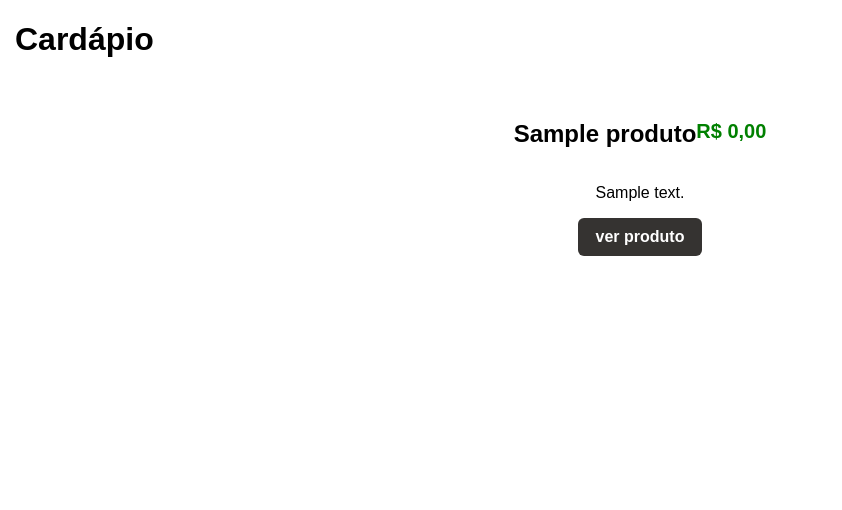
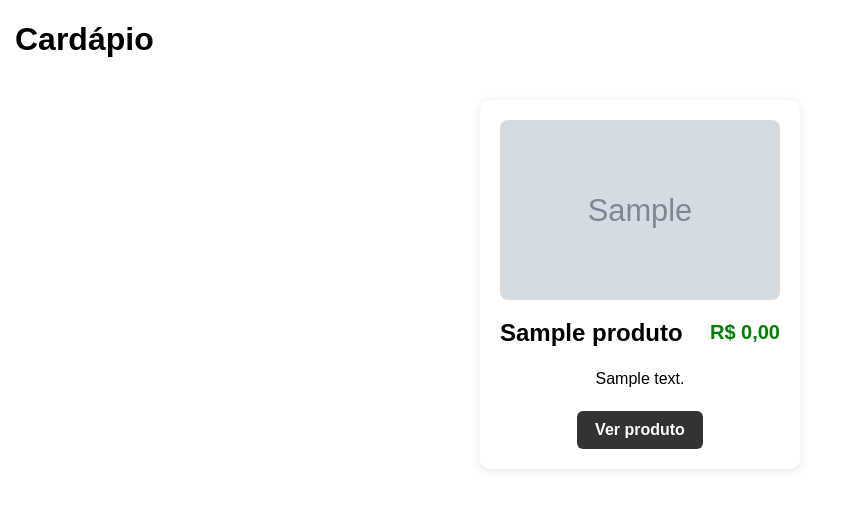
Before and after one commit to PedroPierrePolacchini/webcafeteria, a PHP site: page /index.php in a window 1280 px wide. Shown: the part 78-588 px from the top of the page, without its empty margins (0-842 px from the left). Run offline with PHP 8.4, Linux system fonts and the light colour scheme; tables that the repository leaves empty or names only in its code hold one stand-in row (values such as "Sample post"); grey boxes marked "Sample" are stand-in pictures.

Commit message:
adicao de imagens e ajustes em index

```diff
--- a/public/index.php
+++ b/public/index.php
@@ -12,43 +12,114 @@ $produtos = $stmt->fetchAll(PDO::FETCH_ASSOC);
 
 <style>
 
-	.horizontal-container{
+.horizontal-container {
+
     display: flex;
+
     flex-wrap: wrap;
-		justify-content: space-around;
+
+    justify-content: center;
+
+    align-items: flex-start;
+
+    gap: 30px;
+
+    padding: 20px;
 }
 
-	.produto {
-		background: white;
-		color: black;
+.produto-card {
+
+    width: 280px;
+
+    background-color: white;
+
+    border-radius: 10px;
+
     padding: 20px;
-		margin-bottom: 20px;
-            	border-radius: 10px;
+
+    box-shadow: 0 2px 10px rgba(0, 0, 0, 0.1);
+
+    text-align: center;
+}
+
+.produto-imagem {
+
+    width: 100%;
+
+    height: 180px;
+
+    object-fit: cover;
+
+    border-radius: 8px;
+}
+
+.produto-header {
+
+    display: flex;
+
+    justify-content: space-between;
+
+    align-items: center;
+
+    margin-top: 15px;
+}
+
+.produto-header h2 {
+
+    margin: 0;
 }
 
 .preco {
+
     color: green;
+
     font-size: 20px;
+
     font-weight: bold;
+
+    margin: 0;
+}
+
+.descricao {
+
+    margin: 20px 0;
+
+    line-height: 1.5;
+}
+
+.produto-footer {
+
+    text-align: center;
 }
 
 .produto-link {
+
     display: inline-block;
+
     background-color: #353331;
+
     color: white;
+
     padding: 10px 18px;
+
     border-radius: 6px;
+
     text-decoration: none;
+
     font-weight: bold;
+
     transition: 0.2s;
 }
 
 .produto-link:hover {
+
     background-color: gray;
+
     transform: translateY(-2px);
 }
 
-	h1{
+h1 {
+
     margin-left: 15px;
 }
 
@@ -60,35 +131,37 @@ $produtos = $stmt->fetchAll(PDO::FETCH_ASSOC);
 
 <?php foreach ($produtos as $produto): ?>
 
-	<div class="produto">
+    <div class="produto-card">
 
-		<div class="horizontal-container">
+        <img
+            src="/cafeteria/<?= htmlspecialchars($produto['imagem']) ?>"
+            alt="<?= htmlspecialchars($produto['nome']) ?>"
+            class="produto-imagem"
+        >
+
+        <div class="produto-header">
 
             <h2>
                 <?= htmlspecialchars($produto['nome']) ?>
             </h2>
 
-	    	<p
-			class="preco">
+            <p class="preco">
                 R$ <?= number_format($produto['preco'], 2, ',', '.') ?>
             </p>
 
         </div>
 
-		<div class="horizontal-container">
-
-            	<p>
+        <p class="descricao">
             <?= htmlspecialchars($produto['descricao']) ?>
         </p>
 
-		</div>
-
-		<div class="horizontal-container">
+        <div class="produto-footer">
 
             <a
                 class="produto-link"
-                	href="produto.php?id=<?= $produto['id'] ?>">
-                	ver produto
+                href="produto.php?id=<?= $produto['id'] ?>"
+            >
+                Ver produto
             </a>
 
         </div>
```
Also changed, not shown: assets/images/cafe_americano.jpg (added), assets/images/cappuccino.jpg (added), assets/images/espresso.jpg (added), assets/images/frappuccino.jpg (added), assets/images/latte.jpg (added), assets/images/macchiato.jpg (added), assets/images/mocha.jpg (added). Lines whose indentation alone changed are shown as unchanged.
